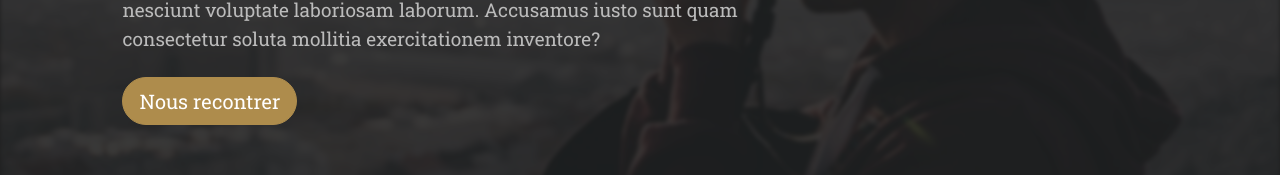
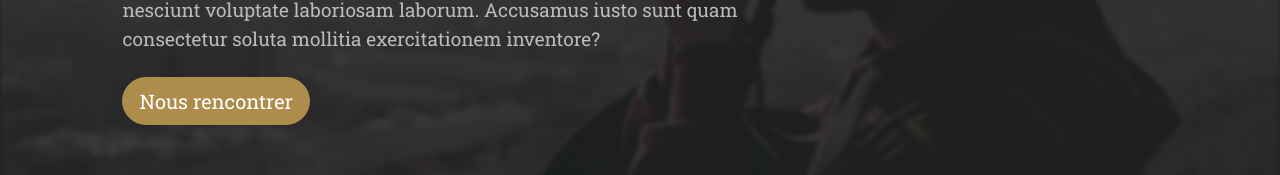
Before and after one commit to Lynx-D/ppnum-projet2, a plain HTML site: page index.html in a window 1280 px wide. Shown: the part 449-624 px from the top of the page. Drawn offline with nearby package versions, Linux system fonts and the light colour scheme; a web font is replaced by a local one.

Commit message:
(Update) Correction de la faute sur le btn principal

```diff
--- a/index.html
+++ b/index.html
@@ -47,7 +47,7 @@
                         <img class="main-logo" src="./assets/logo-picjspaquoi.svg">
                         <h1 class="mt-4">Piclorine Studio SARL</h1>
                         <p class="mt-2 home-text">Lorem, ipsum dolor sit amet consectetur adipisicing elit. Magni repudiandae commodi, natus, similique neque atque inventore unde nesciunt voluptate laboriosam laborum. Accusamus iusto sunt quam consectetur soluta mollitia exercitationem inventore?</p>
-                        <a href="contact.html#mapPage" class="mt-2 btn btn-primary btn-lg" role="button">Nous recontrer</a>
+                        <a href="contact.html#mapPage" class="mt-2 btn btn-primary btn-lg" role="button">Nous rencontrer</a>
                     </div>
                 </div>
 
```
